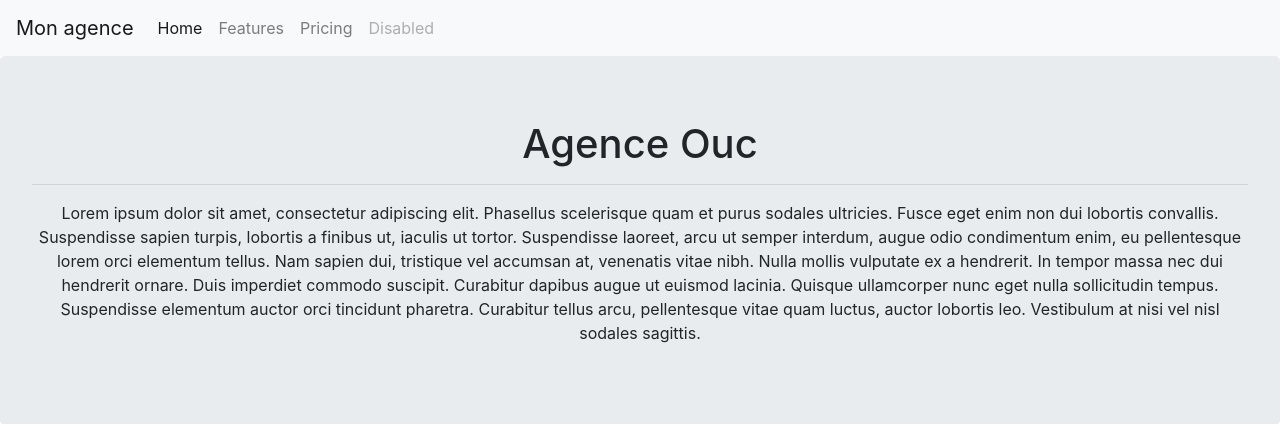
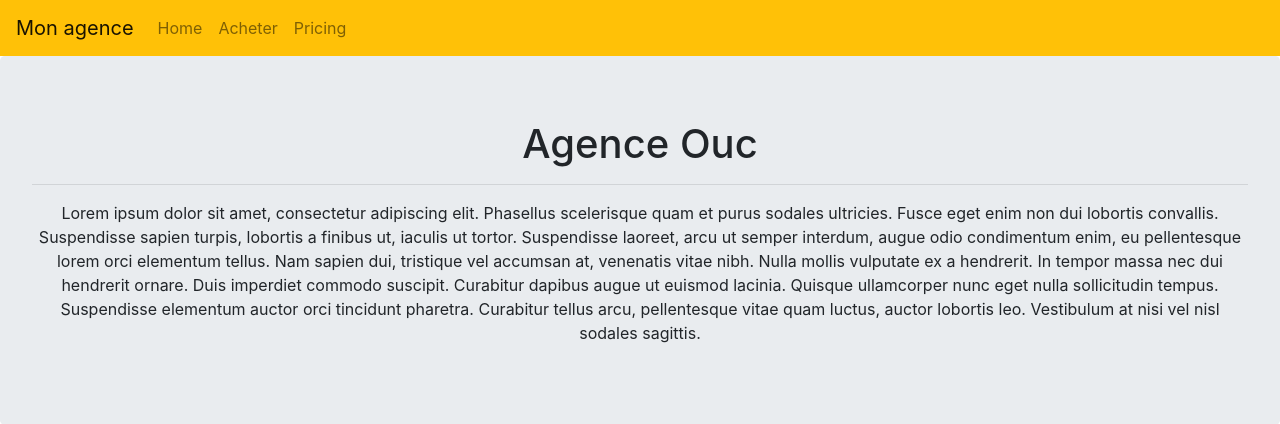
Before and after one commit to 450Oucema/MaSuperAgence, a Symfony app: template templates/pages/home.html.twig in a window 1280 px wide. Shown: the top 424 px of the page. Run offline with Twig, Linux system fonts and the light colour scheme; the template is opened without the code that fills it, so the values that code supplies are empty; some libraries are stand-ins or nearby versions.

Commit message:
2nd commit, découverte de doctrine

```diff
--- a/templates/base.html.twig
+++ b/templates/base.html.twig
@@ -7,24 +7,21 @@
         {% block stylesheets %}{% endblock %}
     </head>
     <body>
-    <nav class="navbar navbar-expand-lg navbar-light bg-light">
-        <a class="navbar-brand" href="#">Mon agence</a>
+    <nav class="navbar navbar-expand-lg navbar-light bg-warning">
+        <a class="navbar-brand"href="{{path('home')}}">Mon agence</a>
         <button class="navbar-toggler" type="button" data-toggle="collapse" data-target="#navbarNav" aria-controls="navbarNav" aria-expanded="false" aria-label="Toggle navigation">
             <span class="navbar-toggler-icon"></span>
         </button>
         <div class="collapse navbar-collapse" id="navbarNav">
             <ul class="navbar-nav">
-                <li class="nav-item active">
-                    <a class="nav-link" href="#">Home <span class="sr-only">(current)</span></a>
+                <li class="nav-item">
+                    <a class="nav-link {% if current_menu == 'home' %}active{% endif %}" href="{{path('home')}}">Home <span class="sr-only">(current)</span></a>
                 </li>
                 <li class="nav-item">
-                    <a class="nav-link" href="#">Features</a>
+                    <a class="nav-link {% if current_menu == 'properties' %}active{% endif %}" href="{{ path('property.index') }}">Acheter</a>
                 </li>
                 <li class="nav-item">
                     <a class="nav-link" href="#">Pricing</a>
-                </li>
-                <li class="nav-item">
-                    <a class="nav-link disabled" href="#" tabindex="-1" aria-disabled="true">Disabled</a>
                 </li>
             </ul>
         </div>
--- a/templates/pages/home.html.twig
+++ b/templates/pages/home.html.twig
@@ -1,4 +1,5 @@
 {% extends "base.html.twig" %}
+{% block title %}Agence Ouc {% endblock %}
 {% block body %}
     <div class="jumbotron text-center">
         <h1>Agence Ouc</h1>
```
Also changed, not shown: src/Controller/HomeController.php (+9 -9 lines).
